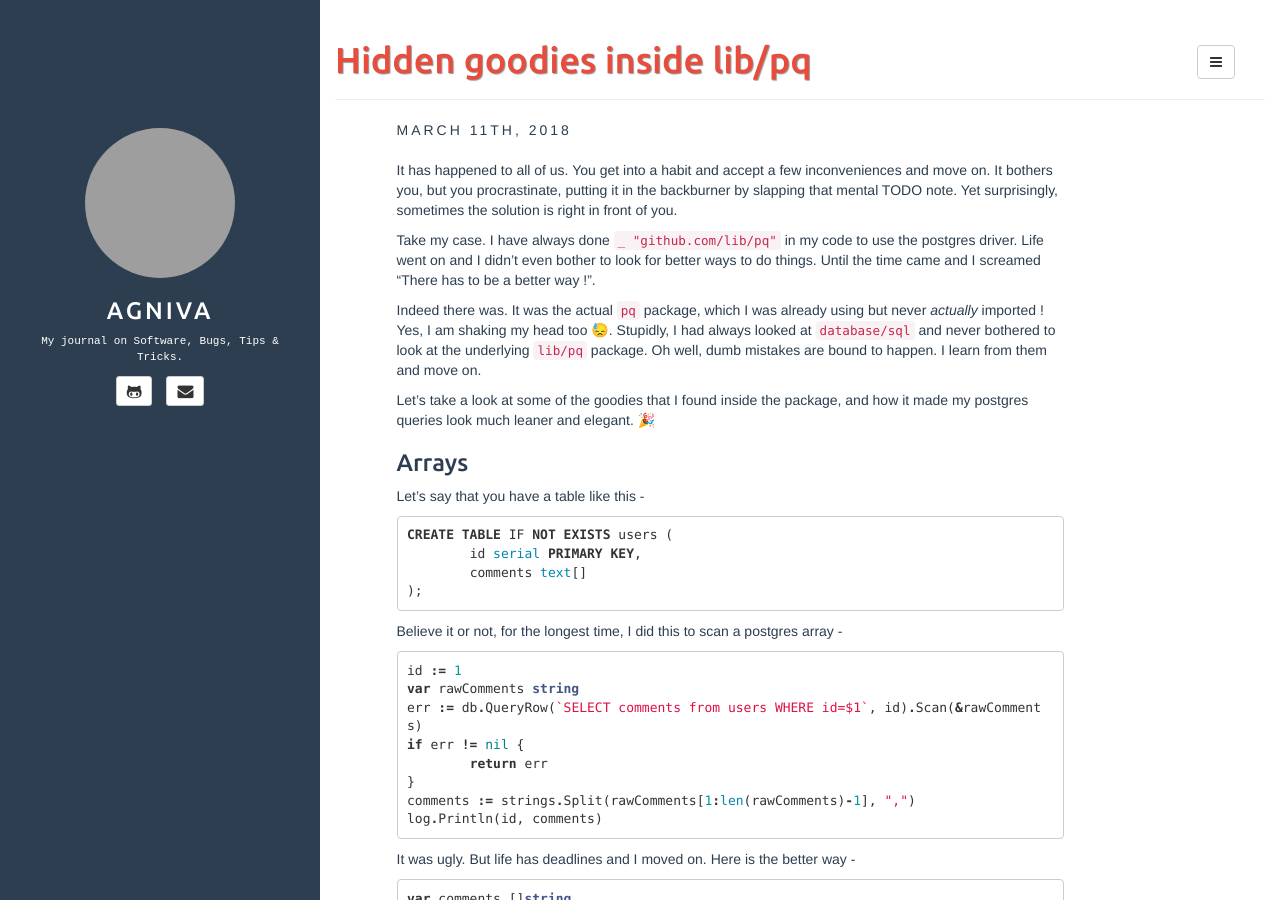
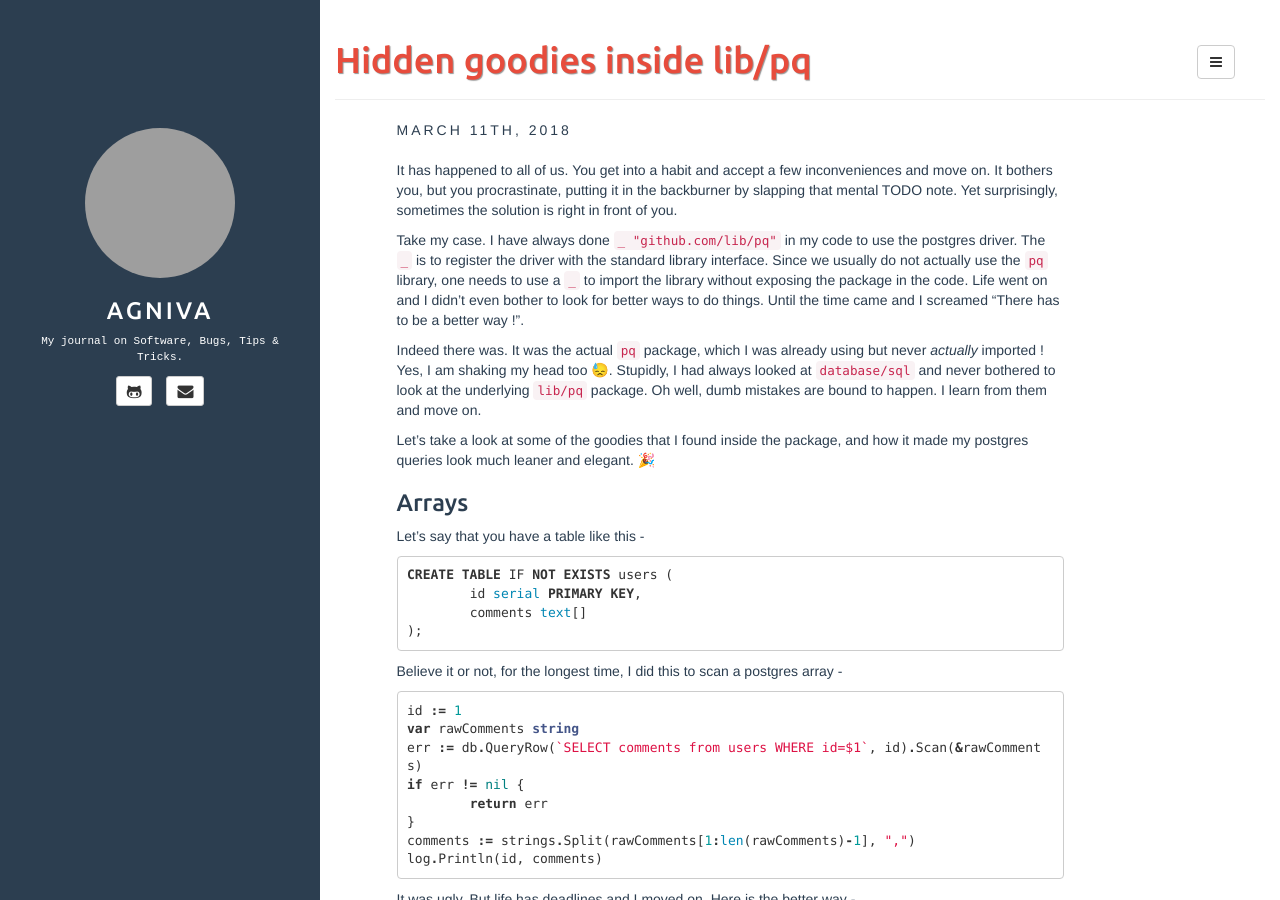
Before and after one commit to agnivade/agnivade.github.io, a Jekyll site: the page built from _posts/2018-03-11-lib-pq.md, in a window 1280 px wide and 900 px high. Built offline with Jekyll 4.4.1, drawn with Linux system fonts in a browser that asks for light colours; emoji names are drawn with the system emoji font; comment, search, counter and statistics services are not loaded; grey boxes are pictures that could not be loaded.

Commit message:
lib/pq: Added minor clarification on _ import

```diff
--- a/_posts/2018-03-11-lib-pq.md
+++ b/_posts/2018-03-11-lib-pq.md
@@ -9,7 +9,7 @@ comments: true
 
 It has happened to all of us. You get into a habit and accept a few inconveniences and move on. It bothers you, but you procrastinate, putting it in the backburner by slapping that mental TODO note. Yet surprisingly, sometimes the solution is right in front of you.
 
-Take my case. I have always done `_ "github.com/lib/pq"` in my code to use the postgres driver. Life went on and I didn't even bother to look for better ways to do things. Until the time came and I screamed "There has to be a better way !".
+Take my case. I have always done `_ "github.com/lib/pq"` in my code to use the postgres driver. The `_` is to register the driver with the standard library interface. Since we usually do not actually use the `pq` library, one needs to use a `_` to import the library without exposing the package in the code. Life went on and I didn't even bother to look for better ways to do things. Until the time came and I screamed "There has to be a better way !".
 
 Indeed there was. It was the actual `pq` package, which I was already using but never _actually_ imported ! Yes, I am shaking my head too :sweat:. Stupidly, I had always looked at `database/sql` and never bothered to look at the underlying `lib/pq` package. Oh well, dumb mistakes are bound to happen. I learn from them and move on.
 
```
